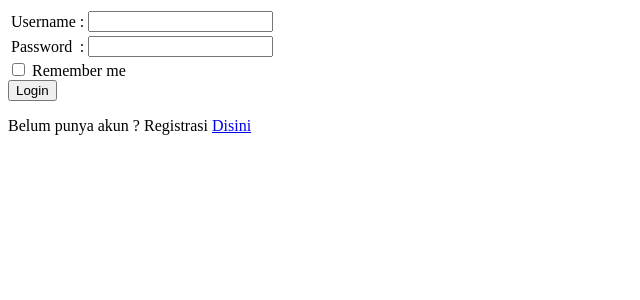
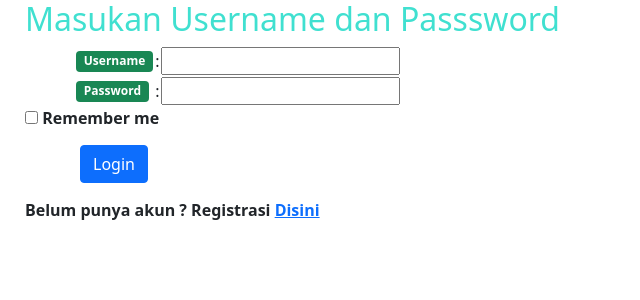
Before and after one commit to FaisalHakim081/pw2021_203040027, a PHP site: page /php/login.php in a window 1280 px wide. Shown: the top 300 px of the page, without its empty margins (0-640 px from the left). Run offline with PHP 8.4, Linux system fonts and the light colour scheme.

Commit message:
menyelesaikan tugas praktikum modul 6

```diff
--- a/praktikum/tugas6/latihan6c/php/login.php
+++ b/praktikum/tugas6/latihan6c/php/login.php
@@ -51,29 +51,33 @@ if (isset($_POST['submit'])) {
   $error = true;
 }
 ?>
+<link href="https://cdn.jsdelivr.net/npm/bootstrap@5.0.0-beta2/dist/css/bootstrap.min.css" rel="stylesheet" integrity="sha384-BmbxuPwQa2lc/FVzBcNJ7UAyJxM6wuqIj61tLrc4wSX0szH/Ev+nYRRuWlolflfl" crossorigin="anonymous">
 
-<form action="" method="POST">
+<form action="" method="POST" style="margin-left: 25px;">
   <?php if (isset($error)) : ?>
     <p style="color: red; font-style:italic;">Username dan Password salah</p>
   <?php endif; ?>
-  <table>
+  <table style="margin-left: 50px;">
     <tr>
-      <td><label for="username">Username</label></td>
+      <h2 style="color: turquoise;">Masukan Username dan Passsword</h2>
+    </tr>
+    <tr>
+      <td><label for="username"><span class="badge bg-success">Username</span></label></td>
       <td>:</td>
       <td><input type="text" name="username"></td>
     </tr>
     <tr>
-      <td><label for="password">Password</label></td>
+      <td><label for="password"><span class="badge bg-success">Password</span></label></td>
       <td>:</td>
       <td><input type="password" name="password"></td>
     </tr>
   </table>
   <div class="remember">
     <input type="checkbox" name="remember">
-    <label for="remember">Remember me</label>
+    <label for="remember"><span style="font-weight: bold;">Remember me</span></label>
   </div>
-  <button type="submit" name="submit">Login</button>
+  <button style="margin-top: 15px;margin-left: 55px;" class="btn btn-primary" type="submit" name="submit">Login</button>
   <div class="registrasi">
-    <p>Belum punya akun ? Registrasi <a href="registrasi.php">Disini</a></p>
+    <p style="font-weight: bold;margin-top:15px;">Belum punya akun ? Registrasi <a href="registrasi.php">Disini</a></p>
   </div>
 </form>
```
Also changed, not shown: praktikum/tugas6/latihan6c/php/registrasi.php (+12 -5 lines).
